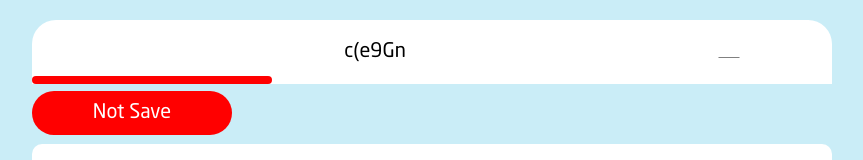
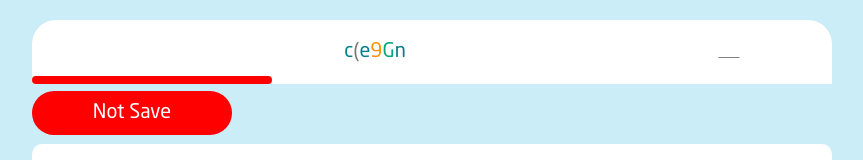
Before and after one commit to Jadenyoky/password-random, a Next.js app: page / in a window 1280 px wide. Shown: the top 160 px of the page, without its empty margins (208-1071 px from the left). Built offline with nearby package versions, Linux system fonts and the light colour scheme; some icons are missing.

Commit message:
updating colors password and hover

```diff
--- a/app/globals.css
+++ b/app/globals.css
@@ -112,12 +112,42 @@ body {
   width: 85%;
   cursor: pointer;
   transition: 0.3s ease;
+  position: relative;
 }
 
-.password>p:hover {
-  color: seagreen;
+.password>p::before {
+  content: '';
+  position: absolute;
+  top: 50%;
+  transform: translate(-50%, -50%);
+  height: 100%;
+  width: 0%;
+  background-color: transparent;
+  border-radius: 24px;
+  transition: 0.3s;
 }
 
+.password>p:hover::before {
+  background-color: rgba(255, 0, 0, 0.055);
+  width: 30%;
+}
+
+.password>p::after {
+  content: '';
+  position: absolute;
+  top: 50%;
+  transform: translate(-50%, -50%);
+  height: 100%;
+  width: 0%;
+  background-color: transparent;
+  border-radius: 24px;
+  transition: 0.3s;
+}
+
+.password>p:hover::after {
+  background-color: rgba(0, 255, 191, 0.055);
+  width: 30%;
+}
 
 .password>p::-webkit-scrollbar {
   display: none;
@@ -159,6 +189,20 @@ body {
   width: 200px;
   text-align: center;
   font-size: 20px;
+}
+
+
+.check {
+  position: relative;
+}
+
+.check::before {
+  content: '';
+  position: absolute;
+  top: 0;
+  width: 15px;
+  height: 15px;
+  background-color: red;
 }
 
 .ranging {
--- a/app/layout.jsx
+++ b/app/layout.jsx
@@ -4,8 +4,8 @@ import "./globals.css";
 const inter = Inter({ subsets: ["latin"] });
 
 export const metadata = {
-  title: "Create Next App",
-  description: "Generated by create next app",
+  title: "Password Generater",
+  description: "Page for generate randomly passwords with many numbers",
 };
 
 export default function RootLayout({ children }) {
--- a/app/page.jsx
+++ b/app/page.jsx
@@ -111,12 +111,13 @@ export default function Home() {
   return (
     <>
       <div className="done">copied!</div>
+
       <div className="content">
         <div className="password">
           <p
             ref={password}
             onClick={(e) => {
-              navigator.clipboard.writeText(e.target.textContent);
+              navigator.clipboard.writeText(password.current.textContent);
               const done = document.querySelector(".done");
               done.classList.add("ani");
               setTimeout(() => {
@@ -124,7 +125,25 @@ export default function Home() {
               }, 1500);
             }}
           >
-            {res}
+            {res.length > 0 &&
+              res.map((e) => (
+                <span
+                  style={{
+                    color:
+                      e ==
+                      all.letters.lowercase.filter((letter) => letter === e)
+                        ? "#087E8B"
+                        : e ==
+                          all.letters.uppercase.filter((letter) => letter === e)
+                        ? "#04A777"
+                        : e == all.numbers.filter((letter) => letter === e)
+                        ? "#FF9000"
+                        : "#777",
+                  }}
+                >
+                  {e}
+                </span>
+              ))}
           </p>
           <div
             className="copyIcon"
@@ -178,6 +197,8 @@ export default function Home() {
         </div>
       </div>
 
+      <div className="content"></div>
+
       <div className="content">
         <div className="ranging">
           <input
```
Also changed, not shown: 1 other file (tests, documents, lock files or other folders).
